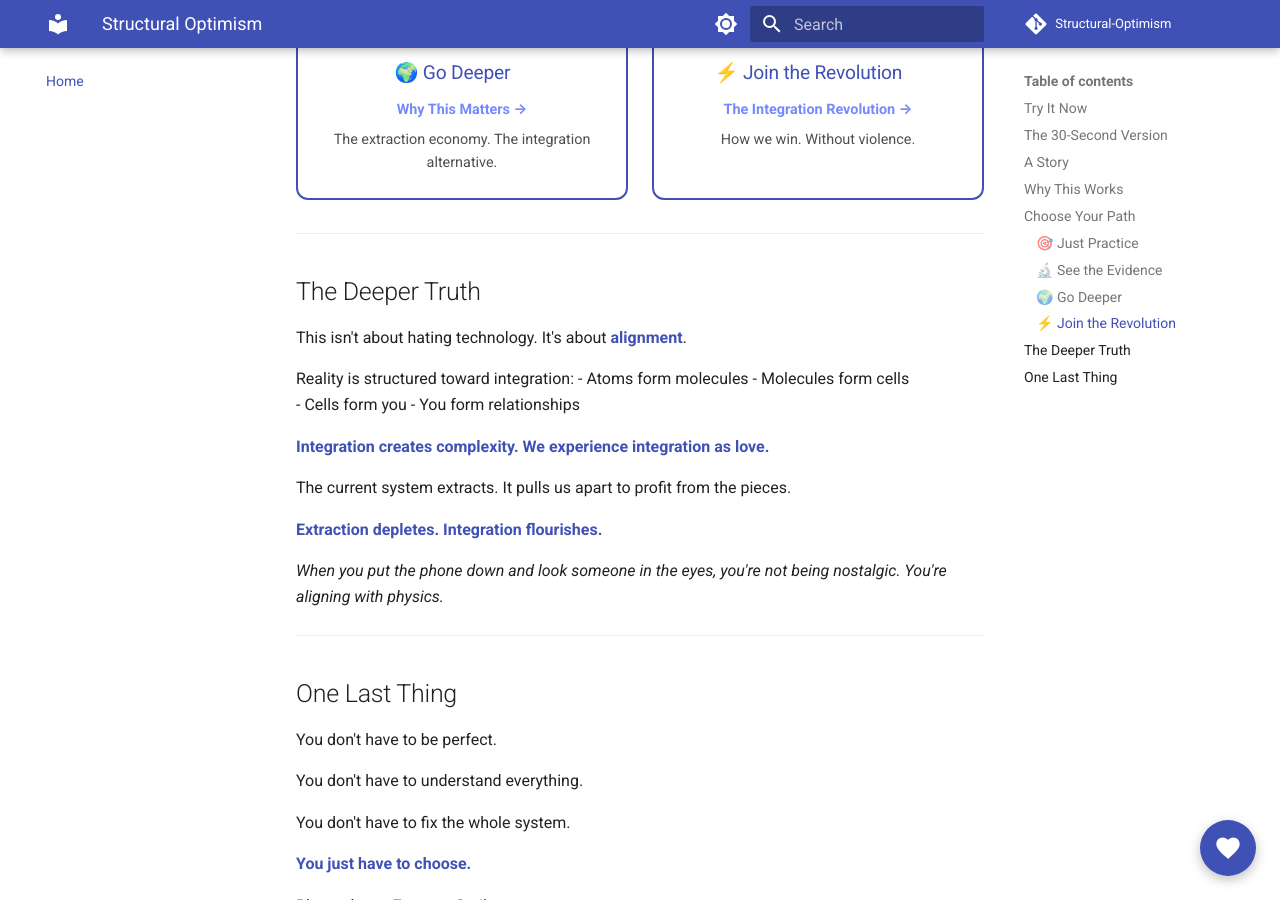
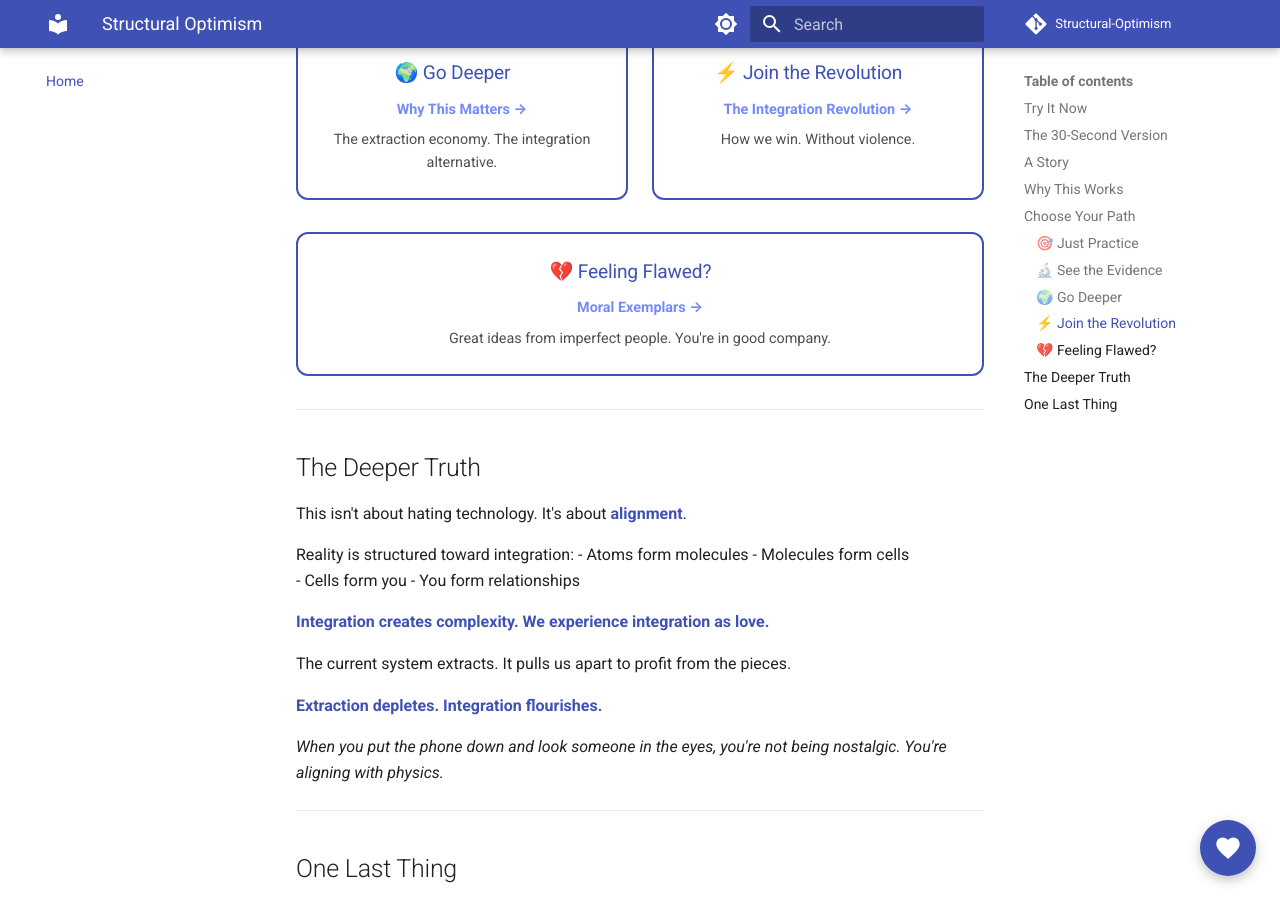
Before and after one commit to Aphantasic-Optimist/Structural-Optimism, an MkDocs documentation site: the page built from docs/index.md, in a window 1280 px wide and 900 px high, scrolled down 3071 px. Built offline with MkDocs 1.6.1 and Material for MkDocs 9.7.7, drawn with Linux system fonts in a browser that asks for light colours; comment, search, counter and statistics services are not loaded; some of the changed lines change nothing that is shown.

Commit message:
Add moral exemplars path: hope in flawed humans, self-forgiveness for sleepwalking into harm

```diff
--- a/docs/assets/javascripts/self-love-guide.js
+++ b/docs/assets/javascripts/self-love-guide.js
@@ -88,6 +88,7 @@
         ["I feel numb", "numb"],
         ["I'm angry", "angry"],
         ["I'm tired of trying", "tired"],
+        ["I've done things I regret", "regret"],
         ["← Back", "struggling"]
       ]
     },
@@ -553,6 +554,100 @@
         ["← Back", "tired"]
       ]
     },
+
+    // Regret and guilt branch
+    regret: {
+      text: "Regret means you've grown. The person who did those things isn't quite the same person sitting here now. That's not an excuse - it's hope.",
+      choices: [
+        ["But I really hurt people", "hurtpeople"],
+        ["I keep making the same mistakes", "samemistakes"],
+        ["I feel like a bad person", "badperson"],
+        ["← Back", "somethingelse"]
+      ]
+    },
+    hurtpeople: {
+      text: "That's real. And it matters that you recognize it. Gandhi was racist in his youth. MLK plagiarized. Jefferson enslaved people. They were wrong. They also contributed good. Both are true.",
+      choices: [
+        ["But I'm not Gandhi", "notgandhi"],
+        ["Can I really be forgiven?", "canforgive"],
+        ["← Back", "regret"]
+      ]
+    },
+    notgandhi: {
+      text: "No one is asking you to be. The point is: flawed people can still be worthy of love. Can still do good. Can still grow. Including you.",
+      choices: [
+        ["I want to believe that", "wanttobelieve"],
+        ["← Back", "hurtpeople"]
+      ]
+    },
+    canforgive: {
+      text: "Forgiveness isn't about deserving. It's about releasing. You can make amends where possible, learn from mistakes, and still be worthy of love. Those aren't contradictions.",
+      choices: [
+        ["How do I make amends?", "makeamends"],
+        ["I don't think I can forgive myself", "cantforgiveself"],
+        ["← Back", "hurtpeople"]
+      ]
+    },
+    makeamends: {
+      text: "Where you can: apologize sincerely, change behavior, make it right. Where you can't: learn, grow, do better going forward. That's all any of us can do.",
+      choices: [
+        ["Okay", "okay"],
+        ["← Back", "canforgive"]
+      ]
+    },
+    cantforgiveself: {
+      text: "Self-forgiveness is hard. Maybe start smaller: can you accept that you're human? That humans make mistakes? That you're trying to be better? That's enough for now.",
+      choices: [
+        ["I'll try", "illtry"],
+        ["← Back", "canforgive"]
+      ]
+    },
+    badperson: {
+      text: "Good people do bad things. Bad people do good things. 'Good person' and 'bad person' are too simple. You're a person who has done harm and is capable of doing good. Both.",
+      choices: [
+        ["I sleepwalked into it", "sleepwalked"],
+        ["I knew it was wrong", "knewwrong"],
+        ["← Back", "regret"]
+      ]
+    },
+    sleepwalked: {
+      text: "Society conditions us. We absorb beliefs without questioning them. Waking up is painful - you see what you did while asleep. But waking up is also the first step to doing better.",
+      choices: [
+        ["That helps", "helpslittle"],
+        ["Read about moral exemplars", "exemplarslink"],
+        ["← Back", "badperson"]
+      ]
+    },
+    knewwrong: {
+      text: "That's harder. But even knowing and doing wrong doesn't make you irredeemable. It makes you human. The question is: what now? You're here. That's a start.",
+      choices: [
+        ["What now?", "whatnow"],
+        ["← Back", "badperson"]
+      ]
+    },
+    whatnow: {
+      text: "Now: be gentle with yourself while holding yourself accountable. Make amends where you can. Do better going forward. And accept that you're worthy of love even while growing.",
+      choices: [
+        ["Okay", "okay"],
+        ["← Back", "knewwrong"]
+      ]
+    },
+    exemplarslink: {
+      text: "We have a page about moral exemplars - Gandhi, MLK, Einstein, and others. Great ideas from flawed people. It might help to see you're not alone in being imperfect.",
+      choices: [
+        ["Take me there", "openexemplars"],
+        ["Maybe later", "okay"],
+        ["← Back", "sleepwalked"]
+      ]
+    },
+    openexemplars: {
+      text: "Opening the moral exemplars page for you. Remember: if we required moral perfection from our teachers, we would have no teachers. Including ourselves.",
+      choices: [
+        ["Thank you", "thankyouexemplars"],
+        ["← Back", "start"]
+      ]
+    },
+
     scaredofhurt: {
       text: "That fear makes sense. You've been hurt before. But walls that protect you also isolate you. Maybe one small opening?",
       choices: [
@@ -625,6 +720,13 @@
         ["Close this", "closing"]
       ]
     },
+    thankyouexemplars: {
+      text: "You're welcome. The page should be opening. Remember: you're worthy of love, even while growing. Come back anytime.",
+      choices: [
+        ["Start over", "start"],
+        ["Close this", "closing"]
+      ]
+    },
     closing: {
       text: "Take care of yourself. You're worthy of love - not someday, but right now. Come back whenever you need to. ❤️",
       choices: [
@@ -676,6 +778,9 @@
         var target = this.getAttribute('data-target');
         if (target === 'closing') {
           toggle();
+        } else if (target === 'openexemplars' || target === 'thankyouexemplars') {
+          window.open(getBaseUrl() + 'philosophy/moral-exemplars/', '_blank');
+          renderNode(target);
         } else {
           renderNode(target);
         }
--- a/docs/index.md
+++ b/docs/index.md
@@ -134,6 +134,17 @@ How we win. Without violence.
 
 </div>
 
+<div class="path-grid" markdown>
+
+<div class="path-card" markdown>
+### 💔 Feeling Flawed?
+[Moral Exemplars →](philosophy/moral-exemplars.md)
+
+Great ideas from imperfect people. You're in good company.
+</div>
+
+</div>
+
 ---
 
 ## The Deeper Truth
```
